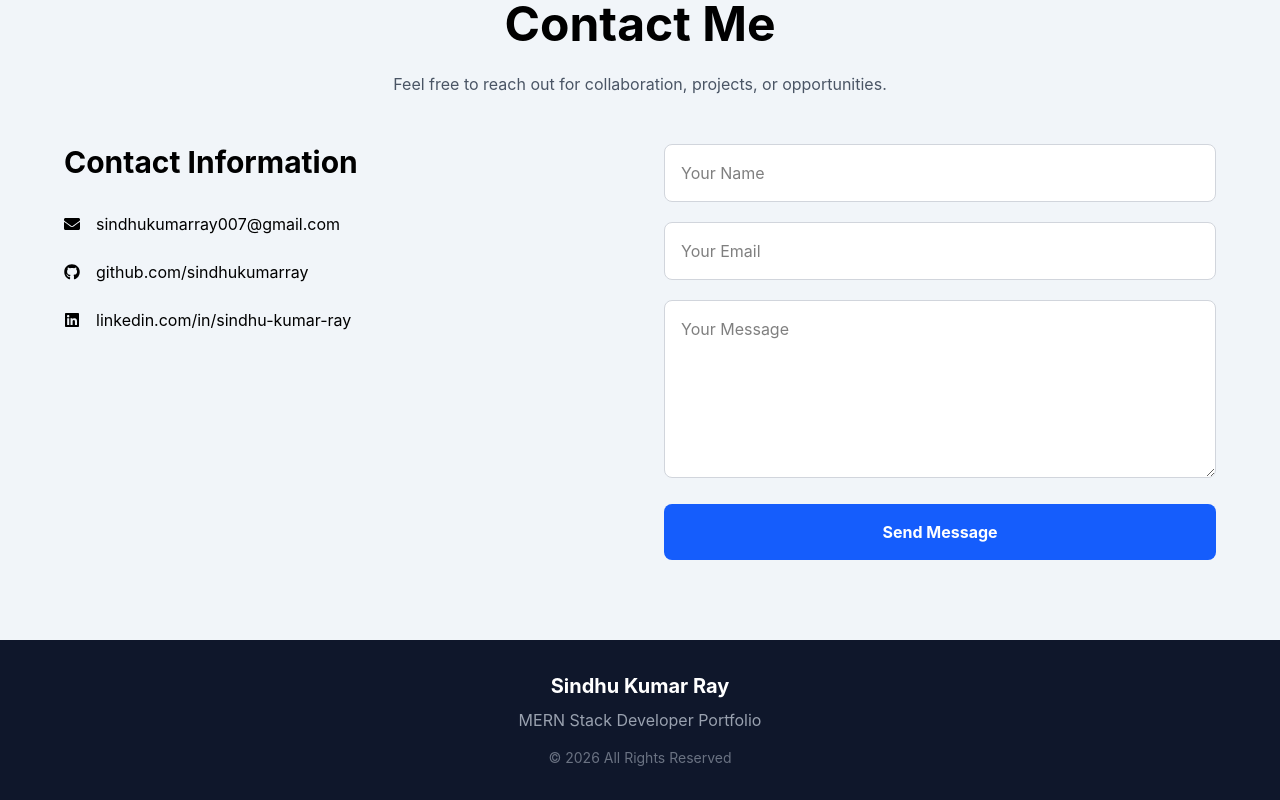
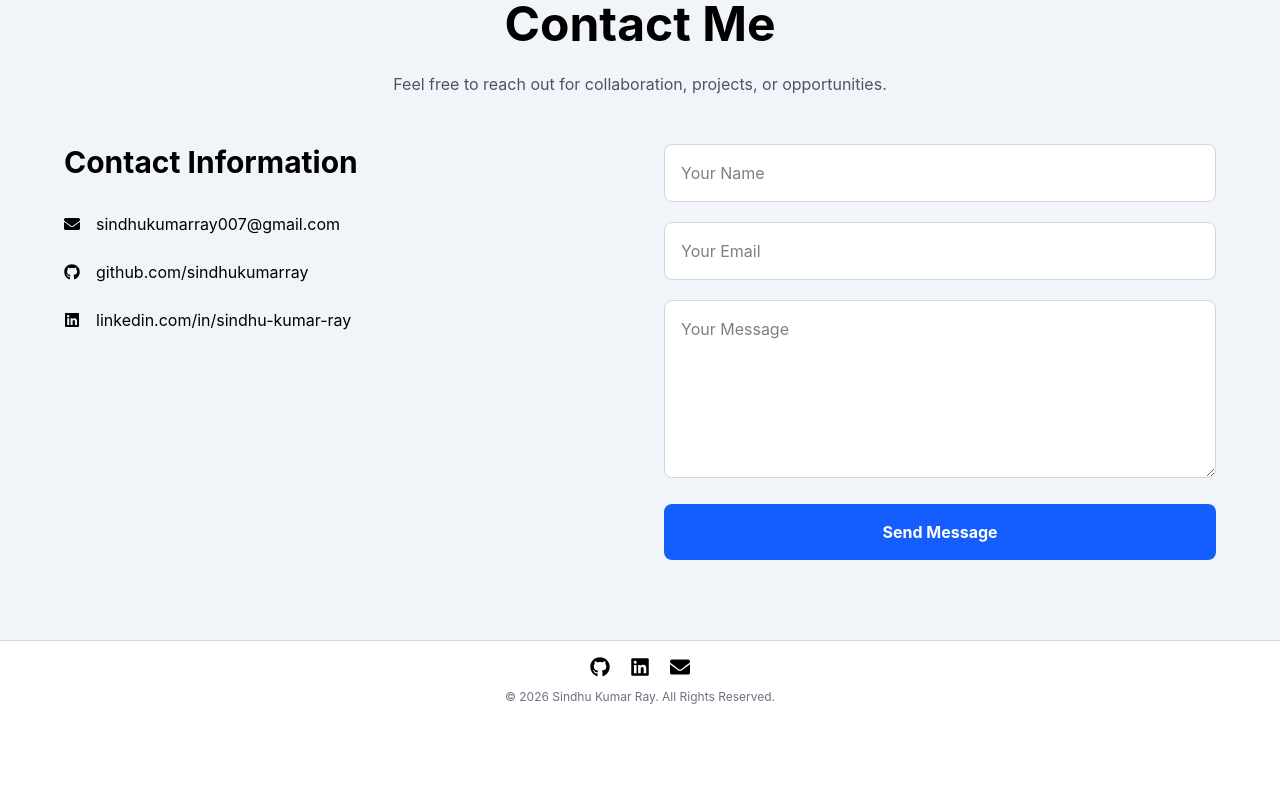
Before and after one commit to sindhukumarray/portfolio-website, a React (Vite) app: page / in a window 1280 px wide. Shown: the part 3096-3896 px from the top of the page. After the commit the page ends 3817 px from the top, so only its background shows below. Built offline with nearby package versions, Linux system fonts and the light colour scheme.

Commit message:
to change  footer design and optimize layout

```diff
--- a/src/components/Footer.jsx
+++ b/src/components/Footer.jsx
@@ -1,37 +1,61 @@
+import {
+  FaGithub,
+  FaLinkedin,
+  FaEnvelope,
+} from "react-icons/fa";
+
 export default function Footer() {
-return ( <footer
+  return (
+    <footer
       className="
-   bg-slate-900
-   dark:bg-black
-   text-white
-   py-8
-   text-center
-   "
- > <h3
-     className="
-     text-xl
-     font-bold
+      bg-white
+      dark:bg-slate-950
+      text-black
+      dark:text-white
+      py-4
+      border-t
+      border-gray-300
+      dark:border-slate-800
+      transition-all
+      duration-300
       "
     >
-Sindhu Kumar Ray </h3>
-  <p
-    className="
-    text-gray-400
-    mt-2
-    "
+      <div className="max-w-7xl mx-auto px-6">
+
+        <div className="flex justify-center items-center gap-5 text-xl">
+
+          <a
+            href="https://github.com/sindhukumarray"
+            target="_blank"
+            rel="noreferrer"
+            className="hover:text-blue-500 transition"
           >
-    MERN Stack Developer Portfolio
+            <FaGithub />
+          </a>
+
+          <a
+            href="https://linkedin.com/in/sindhu-kumar-ray"
+            target="_blank"
+            rel="noreferrer"
+            className="hover:text-blue-500 transition"
+          >
+            <FaLinkedin />
+          </a>
+
+          <a
+            href="mailto:sindhukumarray007@gmail.com"
+            className="hover:text-blue-500 transition"
+          >
+            <FaEnvelope />
+          </a>
+
+        </div>
+
+        <p className="text-center text-gray-500 dark:text-gray-400 text-xs mt-3">
+          © 2026 Sindhu Kumar Ray. All Rights Reserved.
         </p>
 
-  <p
-    className="
-    text-sm
-    text-gray-500
-    mt-4
-    "
-  >
-    © {new Date().getFullYear()} All Rights Reserved
-  </p>
+      </div>
     </footer>
   );
 }
```
Also changed, not shown: 1 other file (tests, documents, lock files or other folders). Lines whose indentation alone changed are shown as unchanged.
